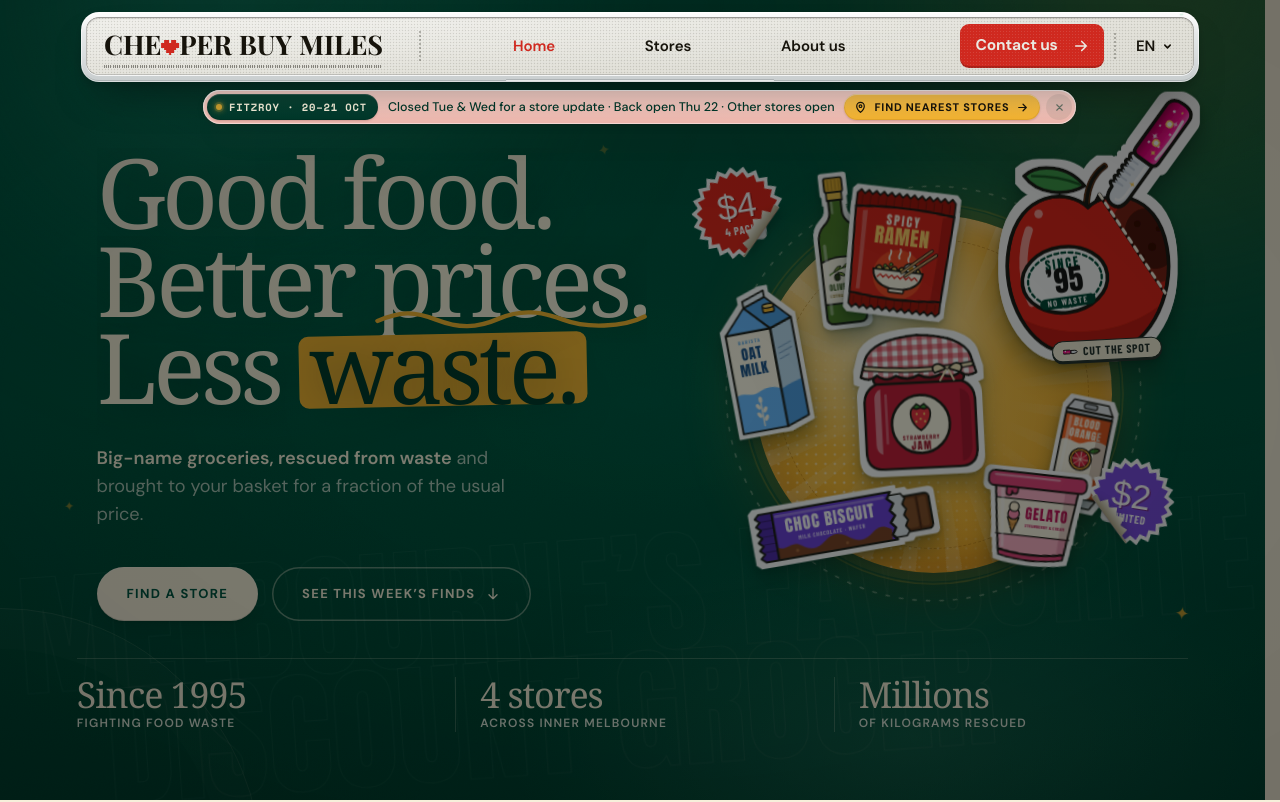
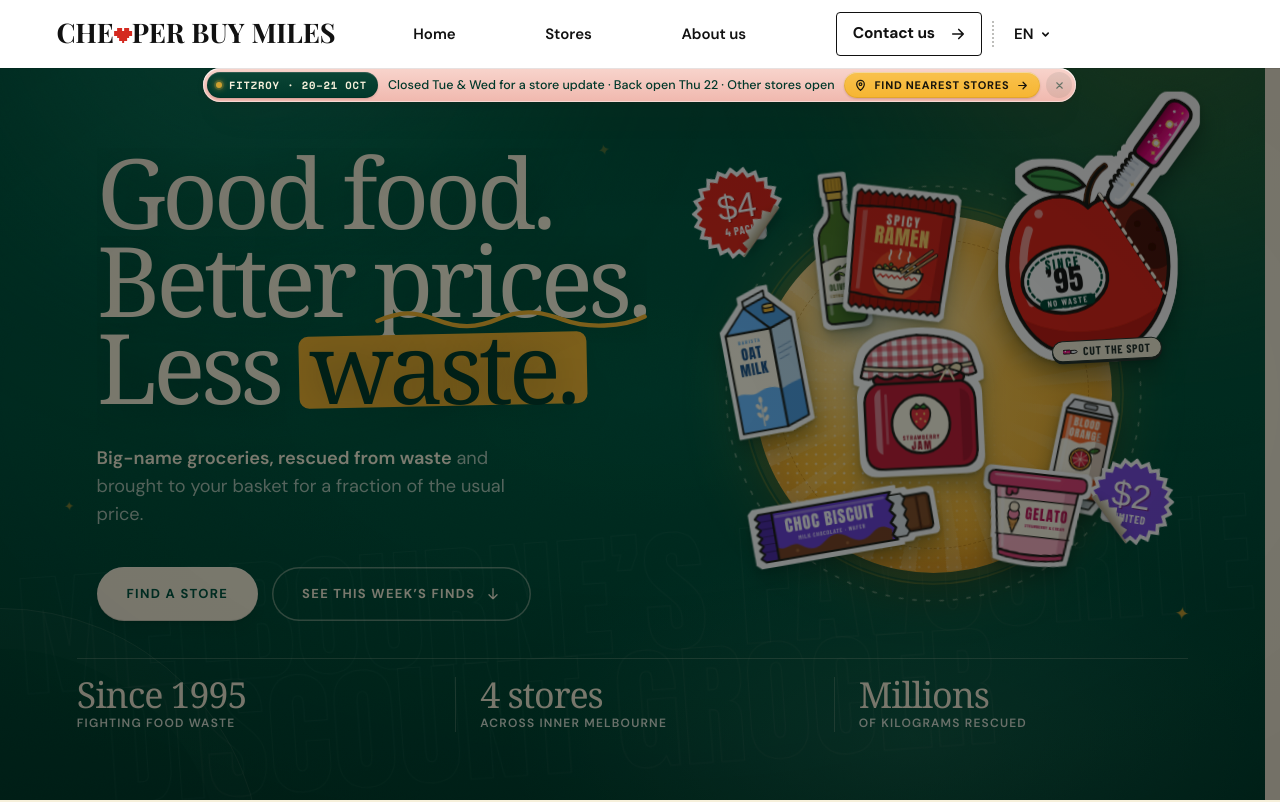
Before and after one commit to 777shqipe/flavor-atelier, a React (Vite) app: page / in a window 1280 px wide. Shown: the top 802 px of the page. Built offline with nearby package versions, Linux system fonts and the light colour scheme; a web font is replaced by a local one.

Commit message:
Simplify header to white background and black text while retaining fonts

```diff
--- a/src/header.css
+++ b/src/header.css
@@ -762,3 +762,88 @@
   .hn-cta { padding: 0 9px; font-size: 10px; }
   .hn-close { margin-left: 0; }
 }
+
+
+/* Minimal white header — preserve the existing brand typography. */
+.hd { inset: 0 0 auto; padding: 0; gap: 0; }
+.bar, .hd[data-stuck] .bar, .hd[data-open] .bar {
+  --ink: #111;
+  --paper: #fff;
+  --red-ink: #111;
+  --hd-gap: clamp(12px, 2vw, 32px);
+  width: 100%;
+  max-width: none;
+  padding: 0 clamp(12px, 3vw, 40px);
+  border-radius: 0;
+  background: #fff;
+  box-shadow: 0 1px 0 rgb(0 0 0 / 0.09);
+  animation: none;
+}
+.bar::after, .esl-led, .scr-fx, .bar-more-in::before { display: none; }
+.scr { border-radius: 0; background: #fff; box-shadow: none; }
+.bar-row, .hd[data-stuck] .bar-row {
+  height: 68px;
+  padding: 0;
+}
+.logo, .nav button, .lang .lang-btn, .menu-btn, .cta {
+  color: #111;
+}
+.logo-code { opacity: 0; }
+.nav button[aria-current="page"] { color: #111; }
+.nav button[aria-current="page"]::after {
+  height: 1px;
+  background: #111;
+}
+.logo::before, .nav button::before, .lang .lang-btn::before, .cta::before {
+  display: none;
+}
+@media (hover: hover) {
+  .logo:hover, .nav button:hover, .lang .lang-btn:hover {
+    color: #111;
+    translate: none;
+  }
+}
+.bar-more, .hd[data-stuck]:not([data-peek]) .bar-more,
+.hd[data-stuck] .bar:hover .bar-more,
+.hd[data-stuck] .bar:focus-within .bar-more {
+  grid-template-columns: 1fr;
+}
+.bar-more-in, .hd[data-stuck]:not([data-peek]) .bar-more-in {
+  opacity: 1;
+}
+.hd[data-stuck] .logo-rest { max-width: 5em; opacity: 1; }
+.hd[data-stuck] .logo-word { font-size: 27px; letter-spacing: -0.005em; }
+.cta, .drawer-cta {
+  background: transparent;
+  color: #111;
+  border: 1px solid #111;
+  border-radius: 4px;
+  box-shadow: none;
+}
+.cta:hover { background: #f5f5f5; translate: none; }
+@media (max-width: 920px) {
+  .hd { inset: 0 0 auto; padding: 0; }
+  .bar, .hd[data-stuck]:not([data-open]) .bar {
+    width: 100%;
+    max-width: none;
+    border-radius: 0;
+  }
+  .bar-row, .hd[data-stuck] .bar-row { height: 64px; padding: 0; }
+  .hd[data-stuck] .logo-word { font-size: 22px; }
+  .menu-btn, .hd[data-stuck] .menu-btn {
+    background: transparent;
+    color: #111;
+    box-shadow: none;
+  }
+  .burger i { background: #111; }
+  .drawer { background: #fff; }
+  .drawer nav button[aria-current="page"] .drawer-link-word,
+  .drawer nav small, .drawer nav em { color: #111; }
+  .drawer nav em { box-shadow: inset 0 0 0 1px #111; }
+}
+@media (max-width: 440px) {
+  .hd[data-stuck] .logo-word { font-size: 18.5px; }
+}
+@media (max-width: 380px) {
+  .hd[data-stuck] .logo-word { font-size: 16px; }
+}
```
